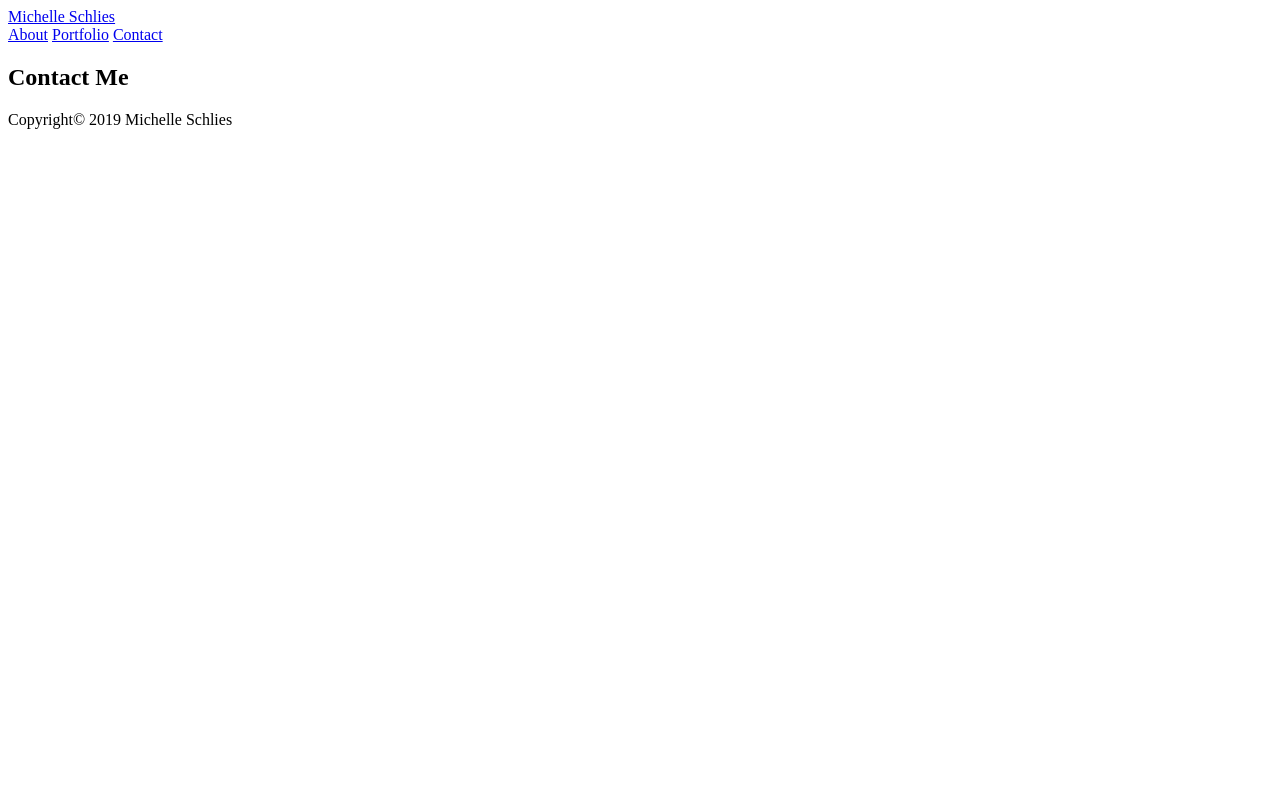
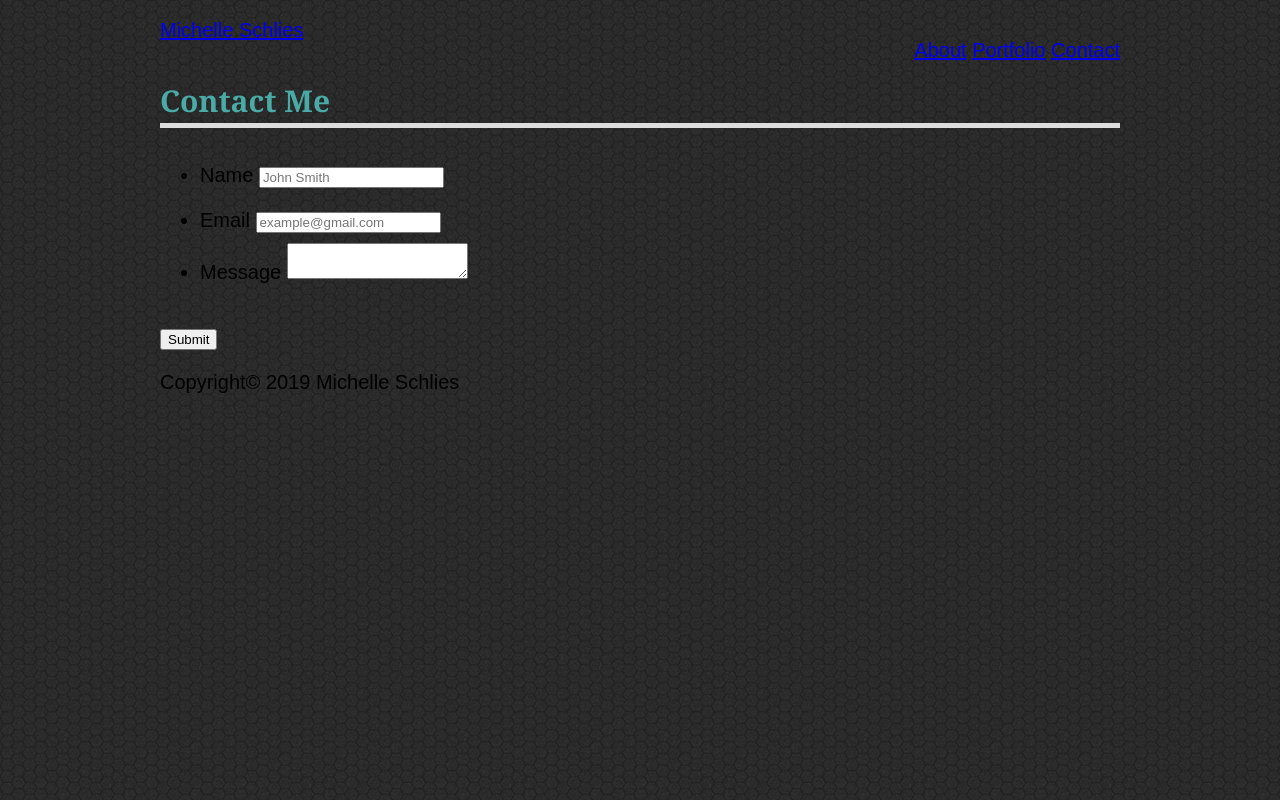
Before and after one commit to michelleschlies/Basic-Portfolio, a plain HTML site: page contact.html in a window 1280 px wide. Drawn offline with Linux system fonts and the light colour scheme.

Commit message:
first pass at css

```diff
--- a/assets/css/style.css
+++ b/assets/css/style.css
@@ -0,0 +1,41 @@
+*{
+    box-sizing: border-box;
+}
+body{
+    font-family: Arial, Helvetica, sans-serif;
+    font-size: 20px;
+    line-height: 45px;
+    color: #7777777;
+    background: url("../images/dark-honeycomb.png");
+}
+
+.container {
+    width: 100%;
+    max-width: 960px;
+    margin: 0 auto;
+    clear: both;
+}
+
+h1 { color: #4aaaa5;
+    font-family: Georgia, 'Times New Roman', Times, serif;
+    border-bottom: 5px solid #dddddd;
+}
+
+h2 { color: #4aaaa5;
+    font-family: Georgia, 'Times New Roman', Times, serif;
+   border-bottom: 3pm solid #eeeeee;
+}
+
+h3 { color: #4aaaa5;
+    font-family: Georgia, 'Times New Roman', Times, serif;
+}
+
+p{
+    margin-bottom: 10px;
+    color: #777777;
+}
+
+nav {
+    float: right;
+    margin-top: 20px;
+}
--- a/contact.html
+++ b/contact.html
@@ -26,6 +26,24 @@
         <section class="contact">
             <h1> Contact Me</h1>
 
+            <form id="contact-form">
+                <ul>
+                    <li>
+                        <label for="name">Name</label>
+                        <input type="text" id="name" name="name" placeholder="John Smith" required="required">
+                    </li>
+                    <li>
+                        <label for="email">Email</label>
+                        <input type="email" id="email" name="email" placeholder="example@gmail.com" required="required">
+                    </li>
+                    <li>
+                        <label for="message">Message</label>
+                        <textarea id="message" name="message" required="required"></textarea>
+                    </li>
+                </ul>
+                <input type="submit">
+            </form>
+
 
         </section>
     </div>
```
